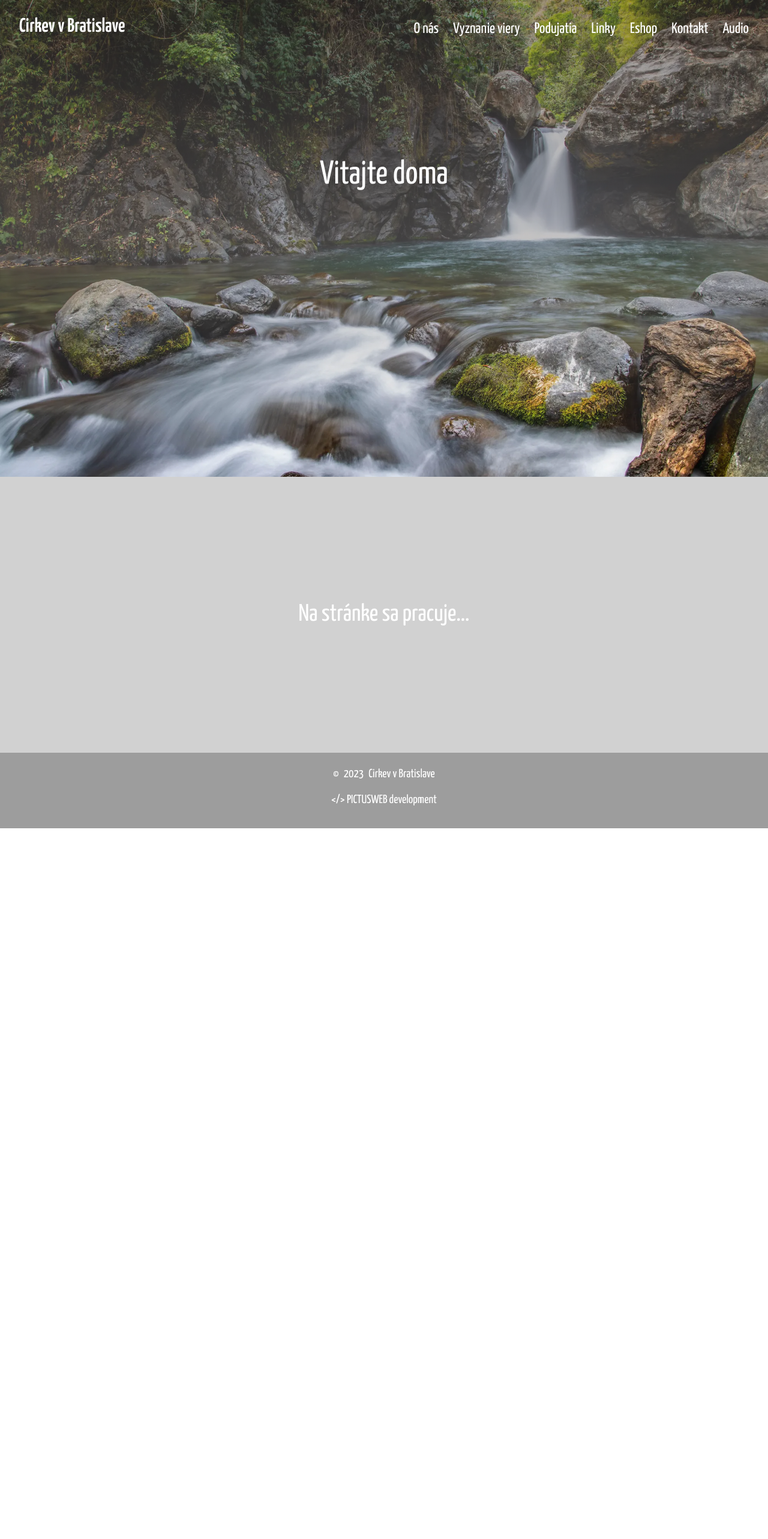
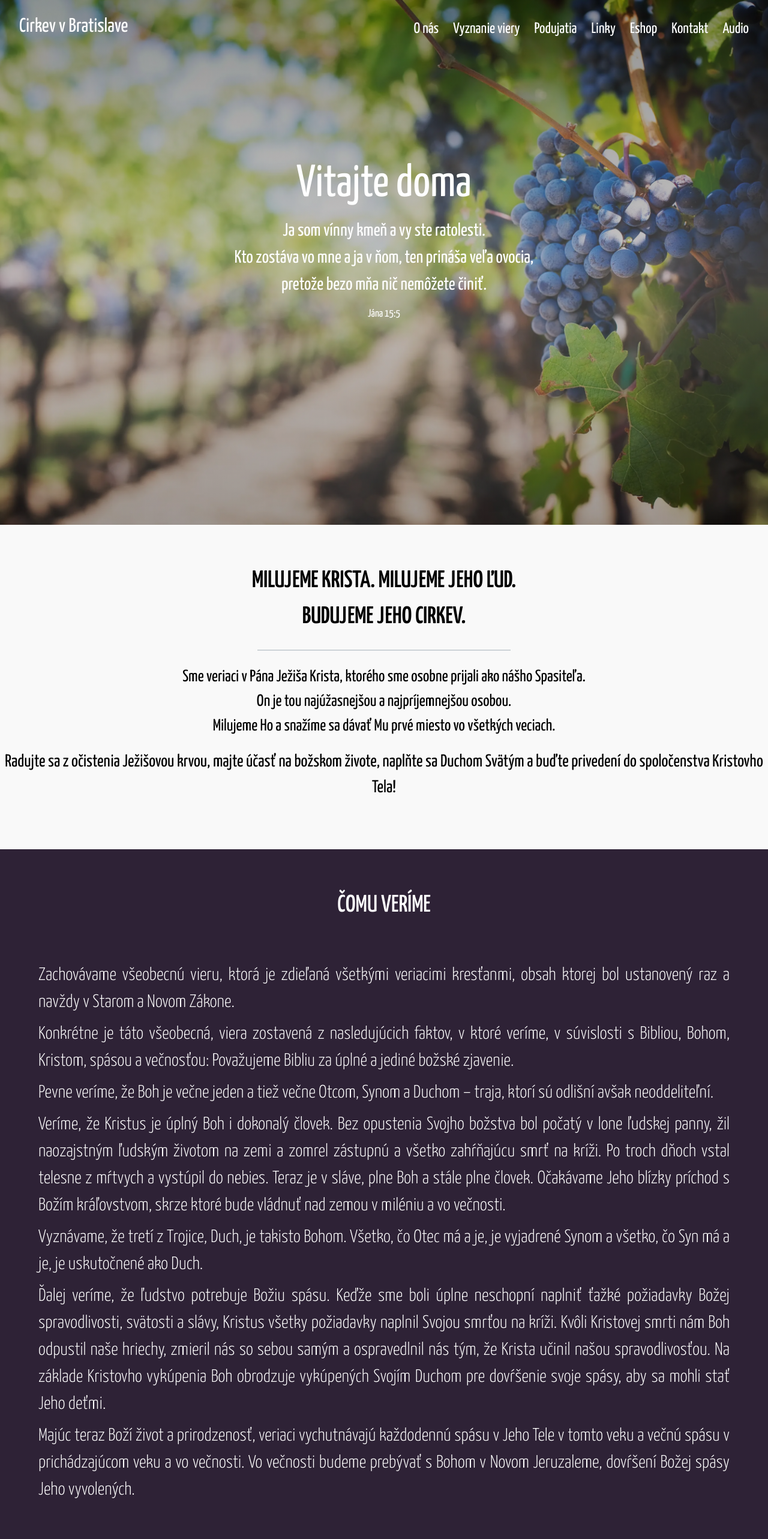
Before and after one commit to pkvarg/cba, a React (Vite) app: page / in a window 1280 px wide. Shown: the top 2566 px of the page at 60% size. Before the commit the page ends 1381 px from the top, so only its background shows below. Built offline with nearby package versions, Linux system fonts and the light colour scheme.

Commit message:
new style

```diff
--- a/package.json
+++ b/package.json
@@ -13,7 +13,8 @@
     "@zegocloud/zego-uikit-prebuilt": "^1.8.11",
     "react": "^18.2.0",
     "react-dom": "^18.2.0",
-    "react-router-dom": "^6.16.0"
+    "react-router-dom": "^6.16.0",
+    "react-scroll": "^1.9.0"
   },
   "devDependencies": {
     "@types/react": "^18.2.15",
--- /dev/null
+++ b/src/Sections/HomeSec01.jsx
@@ -0,0 +1,31 @@
+import React from 'react'
+
+const HomeSec01 = () => {
+  return (
+    <div className='bg-lightbg text-[40px] py-16 text-center' id='about'>
+      <div className='uppercase mx-2'>
+        <h1 className='font-black'>Milujeme Krista. Milujeme Jeho ľud.</h1>
+        <h2 className='font-bold'>Budujeme Jeho cirkev.</h2>
+      </div>
+      <div className='flex justify-center'>
+        <div className='bg-greyline h-[2px] w-[33%] my-6'></div>
+      </div>
+      <div className='mx-2'>
+        <p className='text-[27.5px] text-center'>
+          Sme veriaci v Pána Ježiša Krista, ktorého sme osobne prijali ako nášho
+          Spasiteľa. <br />
+          On je tou najúžasnejšou a najpríjemnejšou osobou. <br />
+          Milujeme Ho a snažíme sa dávať Mu prvé miesto vo všetkých veciach.
+          <br />
+        </p>
+        <p className='text-[29px] text-center my-4'>
+          Radujte sa z očistenia Ježišovou krvou, majte účasť na božskom živote,
+          naplňte sa Duchom Svätým a buďte privedení do spoločenstva Kristovho
+          Tela!
+        </p>
+      </div>
+    </div>
+  )
+}
+
+export default HomeSec01
--- /dev/null
+++ b/src/Sections/HomeSec02.jsx
@@ -0,0 +1,58 @@
+import React from 'react'
+
+const HomeSec02 = () => {
+  return (
+    <div className='bg-dark text-white' id='faith'>
+      <h1 className='text-center text-[40px] font-medium pt-16 uppercase'>
+        Čomu veríme
+      </h1>
+      <div className='text-[30px] font-light mx-[5%] text-justify py-16 flex flex-col gap-4 lg:gap-2'>
+        <p>
+          Zachovávame všeobecnú vieru, ktorá je zdieľaná všetkými veriacimi
+          kresťanmi, obsah ktorej bol ustanovený raz a navždy v Starom a Novom
+          Zákone.
+        </p>
+        <p>
+          Konkrétne je táto všeobecná, viera zostavená z nasledujúcich faktov, v
+          ktoré veríme, v súvislosti s Bibliou, Bohom, Kristom, spásou a
+          večnosťou: Považujeme Bibliu za úplné a jediné božské zjavenie.
+        </p>
+        <p>
+          Pevne veríme, že Boh je večne jeden a tiež večne Otcom, Synom a Duchom
+          – traja, ktorí sú odlišní avšak neoddeliteľní.
+        </p>
+        <p>
+          Veríme, že Kristus je úplný Boh i dokonalý človek. Bez opustenia
+          Svojho božstva bol počatý v lone ľudskej panny, žil naozajstným
+          ľudským životom na zemi a zomrel zástupnú a všetko zahŕňajúcu smrť na
+          kríži. Po troch dňoch vstal telesne z mŕtvych a vystúpil do nebies.
+          Teraz je v sláve, plne Boh a stále plne človek. Očakávame Jeho blízky
+          príchod s Božím kráľovstvom, skrze ktoré bude vládnuť nad zemou v
+          miléniu a vo večnosti.
+        </p>
+        <p>
+          Vyznávame, že tretí z Trojice, Duch, je takisto Bohom. Všetko, čo Otec
+          má a je, je vyjadrené Synom a všetko, čo Syn má a je, je uskutočnené
+          ako Duch.
+        </p>
+        <p>
+          Ďalej veríme, že ľudstvo potrebuje Božiu spásu. Keďže sme boli úplne
+          neschopní naplniť ťažké požiadavky Božej spravodlivosti, svätosti a
+          slávy, Kristus všetky požiadavky naplnil Svojou smrťou na kríži. Kvôli
+          Kristovej smrti nám Boh odpustil naše hriechy, zmieril nás so sebou
+          samým a ospravedlnil nás tým, že Krista učinil našou spravodlivosťou.
+          Na základe Kristovho vykúpenia Boh obrodzuje vykúpených Svojím Duchom
+          pre dovŕšenie svoje spásy, aby sa mohli stať Jeho deťmi.
+        </p>
+        <p>
+          Majúc teraz Boží život a prirodzenosť, veriaci vychutnávajú každodennú
+          spásu v Jeho Tele v tomto veku a večnú spásu v prichádzajúcom veku a
+          vo večnosti. Vo večnosti budeme prebývať s Bohom v Novom Jeruzaleme,
+          dovŕšení Božej spásy Jeho vyvolených.
+        </p>
+      </div>
+    </div>
+  )
+}
+
+export default HomeSec02
--- /dev/null
+++ b/src/Sections/HomeSec03.jsx
@@ -0,0 +1,7 @@
+import React from 'react'
+
+const HomeSec03 = () => {
+  return <div>HomeSec03</div>
+}
+
+export default HomeSec03
--- a/src/components/Footer.jsx
+++ b/src/components/Footer.jsx
@@ -2,7 +2,7 @@ import React from 'react'
 
 const Footer = () => {
   return (
-    <footer className='bg-[#9d9d9d]'>
+    <footer className='bg-dark font-light'>
       <section className='mx-4 text-white text-[30px] lg:text-[20px] pt-4 pb-8'>
         <div className='flex flex-row gap-2 justify-center items-center'>
           <p className='text-[20px] mt-[10px]'>&copy;</p>
--- a/src/components/Header.jsx
+++ b/src/components/Header.jsx
@@ -1,16 +1,16 @@
 import React, { useState } from 'react'
-// import { Link } from 'react-scroll'
+import { Link } from 'react-scroll'
 
 const Header = () => {
   const [navbar, setNavbar] = useState(false)
 
   return (
-    <header className='bg-[#d1d1d1]'>
+    <header className='herom'>
       <nav className='w-full text-white nav-font'>
         <div className='justify-between px-4 mx-auto md:items-center md:flex md:px-8'>
           <div className='mb-0 lg:mb-2'>
             <div className='flex items-center justify-between py-3 md:py-5 md:block'>
-              <a className='text-[2.05rem] text-title3 font-semibold' href='/'>
+              <a className='text-[2.05rem] font-normal' href='/'>
                 Cirkev v Bratislave
               </a>
               <div className='md:hidden'>
@@ -59,10 +59,30 @@ const Header = () => {
             >
               <ul className='justify-center space-y-8 md:flex md:space-x-6 md:space-y-0 text-[30px] lg:text-[25px]'>
                 <li>
-                  <a href='/'>O nás</a>
+                  {/* <a href='/'>O nás</a> */}
+                  <Link
+                    to='about'
+                    spy={true}
+                    smooth={true}
+                    offset={0}
+                    duration={500}
+                    className='hover:text-dark-red'
+                  >
+                    O nás
+                  </Link>
                 </li>
                 <li>
-                  <a href='/'>Vyznanie viery</a>
+                  <Link
+                    to='faith'
+                    spy={true}
+                    smooth={true}
+                    offset={0}
+                    duration={500}
+                    className='hover:text-dark-red'
+                  >
+                    Vyznanie viery
+                  </Link>
+                  {/* <a href='/'>Vyznanie viery</a> */}
                 </li>
                 <li>
                   <a href='/'>Podujatia</a>
--- a/src/index.css
+++ b/src/index.css
@@ -5,15 +5,24 @@
 @tailwind utilities;
 
 body {
-  /* background-color: black; */
   font-family: 'Yanone Kaffeesatz', sans-serif;
 }
 
 .hero {
-  background-image: linear-gradient(to top, #12121100, #87848479, #453f3f74),
-    url('/stream.webp');
+  background-image: linear-gradient(to top, #12121168, #87848479, #0d0c0c74),
+    url('/vineyard.webp');
   background-repeat: no-repeat;
   background-position: center center;
   background-size: cover;
   width: 100%;
 }
+
+@media (max-width: 768px) {
+  .herom {
+    background-image: linear-gradient(to top, #12121168, #87848479, #0d0c0c74),
+      url('/vineyard.webp');
+    background-repeat: no-repeat;
+    background-position: center center;
+    background-size: calc(310%);
+  }
+}
--- a/src/pages/Audio.jsx
+++ b/src/pages/Audio.jsx
@@ -11,8 +11,8 @@ const Audio = () => {
   }
 
   return (
-    <div className='h-[90vh] bg-black text-white text-[35px] p-[35px]'>
-      <h1 className='text-center'>Audio</h1>
+    <div className='h-[95vh] bg-dark text-white text-[35px]'>
+      <h1 className='text-center py-16'>Audio</h1>
       <form
         onSubmit={handleFormSubmit}
         className='flex flex-col justify-center items-center pt-8'
--- a/src/pages/Home.jsx
+++ b/src/pages/Home.jsx
@@ -1,18 +1,25 @@
 import React from 'react'
 import Header from '../components/Header'
+import HomeSec01 from '../Sections/HomeSec01'
+import HomeSec02 from '../Sections/HomeSec02'
 
 const Home = () => {
   return (
     <>
       <Header />
-      <div className='hero h-[100vh] text-[25px] text-white -mt-[25%] lg:-mt-[8%]'>
-        <h1 className='text-center text-[55px] pt-[50%] lg:pt-[20%]'>
+      <div className='hero h-[90vh] lg:h-[110vh] text-[25px] text-white -mt-[25%] lg:-mt-[8%]'>
+        <h1 className='text-center text-[75px] pt-[50%] lg:pt-[20%]'>
           Vitajte doma
         </h1>
+        <p className='text-center text-[30px] mx-2'>
+          Ja som vínny kmeň a vy ste ratolesti. <br /> Kto zostáva vo mne a ja v
+          ňom, ten prináša veľa ovocia, <br /> pretože bezo mňa nič nemôžete
+          činiť. <br />
+          <span className='text-[18px] text-center'> Jána 15:5</span>
+        </p>
       </div>
-      <div className='bg-[#d1d1d1] text-white text-[40px] py-[200px] text-center'>
-        <h1>Na stránke sa pracuje...</h1>
-      </div>
+      <HomeSec01 />
+      <HomeSec02 />
     </>
   )
 }
--- a/tailwind.config.js
+++ b/tailwind.config.js
@@ -2,7 +2,13 @@
 export default {
   content: ['./index.html', './src/**/*.{js,ts,jsx,tsx}'],
   theme: {
-    extend: {},
+    colors: {
+      dark: '#2e2236',
+      lightbg: '#f9f9f9',
+      white: '#ffffff',
+      greyline: '#cdd3d7',
+    },
   },
+
   plugins: [],
 }
```
Also changed, not shown: public/vineyard.webp (added), 1 other file (tests, documents, lock files or other folders).
